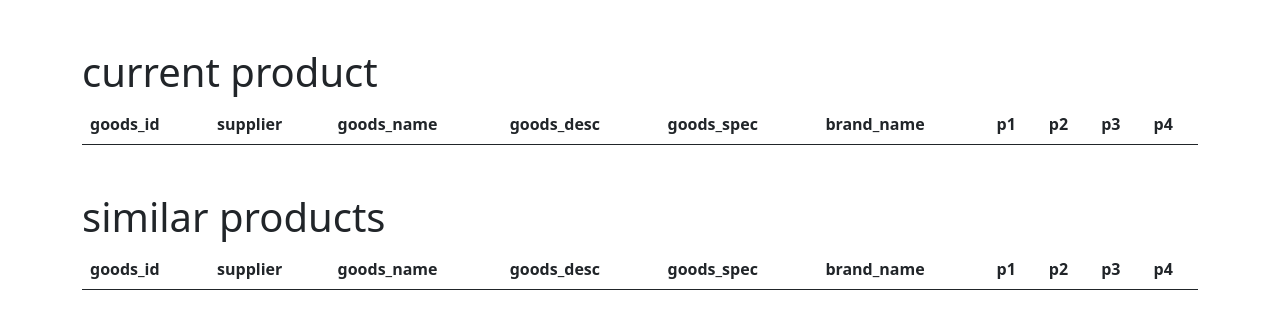
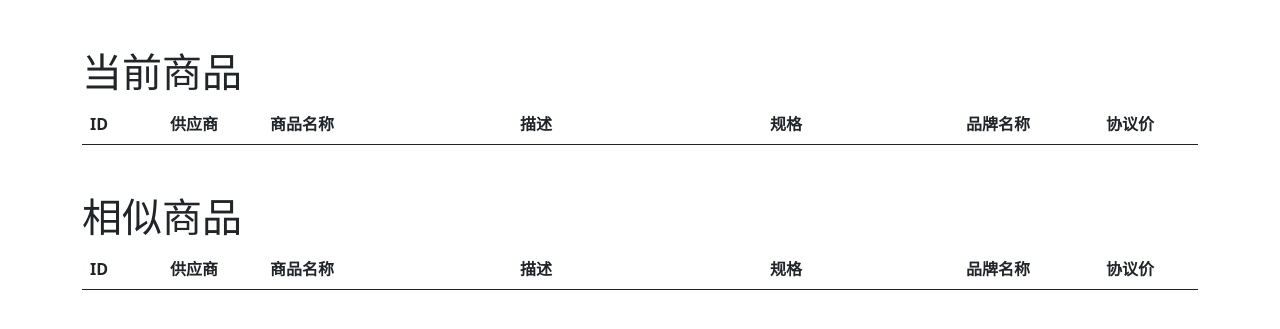
Before and after one commit to zhangliang2198/zhen777-website, a FastAPI app: template templates/similar_goods.html in a window 1280 px wide. Shown: the top 329 px of the page. Run offline with FastAPI, Linux system fonts and the light colour scheme; the template is opened without the code that fills it, so the values that code supplies are empty; parts of the project's set-up code (start-up, migrations or seed data) failed here and were passed over; some libraries are stand-ins or nearby versions.

```diff
--- a/templates/similar_goods.html
+++ b/templates/similar_goods.html
@@ -8,20 +8,17 @@
 </head>
 <body>
 <div class="container mt-5">
-    <h1>current product</h1>
+    <h1>当前商品</h1>
     <table class="table table-striped">
         <thead>
         <tr>
-            <th>goods_id</th>
-            <th>supplier</th>
-            <th>goods_name</th>
-            <th>goods_desc</th>
-            <th>goods_spec</th>
-            <th>brand_name</th>
-            <th>p1</th>
-            <th>p2</th>
-            <th>p3</th>
-            <th>p4</th>
+            <th style="width: 80px">ID</th>
+            <th style="width: 100px">供应商</th>
+            <th style="width: 250px">商品名称</th>
+            <th  style="width: 250px">描述</th>
+            <th>规格</th>
+            <th style="width: 140px">品牌名称</th>
+            <th style="width: 100px">协议价</th>
         </tr>
         </thead>
         <tbody>
@@ -33,10 +30,7 @@
             <td>{{ item.goods_desc }}</td>
             <td>{{ item.goods_spec }}</td>
             <td>{{ item.brand_name }}</td>
-            <td>{{ item.goods_original_price }}</td>
-            <td>{{ item.goods_original_naked_price }}</td>
             <td>{{ item.goods_pact_price }}</td>
-            <td>{{ item.goods_pact_naked_price }}</td>
         </tr>
         {% endfor %}
         </tbody>
@@ -44,20 +38,18 @@
 </div>
 
 <div class="container mt-5">
-    <h1>similar products</h1>
+    <h1>相似商品</h1>
     <table class="table table-striped">
         <thead>
         <tr>
-            <th>goods_id</th>
-            <th>supplier</th>
-            <th>goods_name</th>
-            <th>goods_desc</th>
-            <th>goods_spec</th>
-            <th>brand_name</th>
-            <th>p1</th>
-            <th>p2</th>
-            <th>p3</th>
-            <th>p4</th>
+            <th style="width: 80px">ID</th>
+            <th style="width: 100px">供应商</th>
+            <th style="width: 250px">商品名称</th>
+            <th  style="width: 250px">描述</th>
+            <th>规格</th>
+            <th style="width: 140px">品牌名称</th>
+            <th style="width: 100px">协议价</th>
+
         </tr>
         </thead>
         <tbody>
@@ -69,10 +61,10 @@
             <td>{{ item.goods_desc }}</td>
             <td>{{ item.goods_spec }}</td>
             <td>{{ item.brand_name }}</td>
-            <td>{{ item.goods_original_price }}</td>
-            <td>{{ item.goods_original_naked_price }}</td>
+
+
             <td>{{ item.goods_pact_price }}</td>
-            <td>{{ item.goods_pact_naked_price }}</td>
+
         </tr>
         {% endfor %}
         </tbody>
```
Also changed, not shown: files/stopwords.txt (deleted, +0 -47 lines), router/yph_shop_router.py (+17 -4 lines), similar_product/product_proc.py (+33 -28 lines), templates/ex_goods.html (+6 -6 lines).
